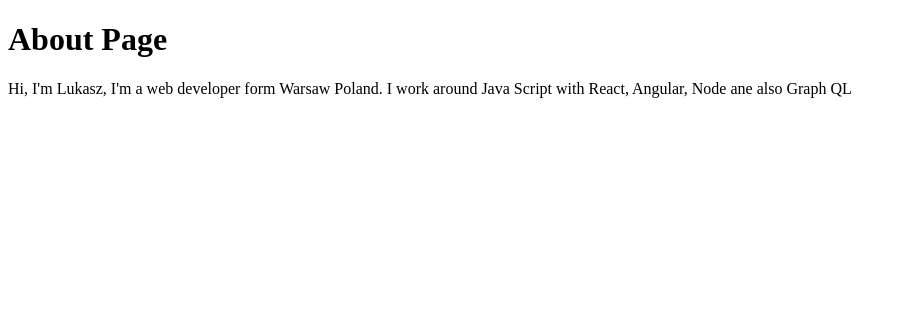
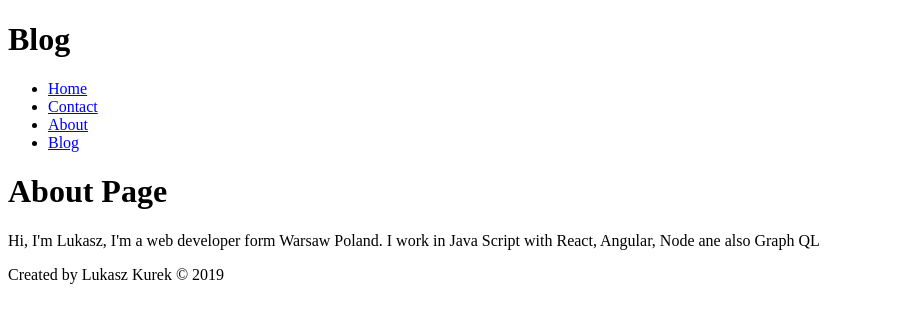
Before and after one commit to Lucascoorek/Gatsby-blog, a Gatsby site: page /about in a window 1280 px wide. Shown: the whole page, without its empty margins (0-906 px from the left). Built offline with nearby package versions, Linux system fonts and the light colour scheme; Gatsby itself is replaced by a stand-in of ours.

Commit message:
layout setup

```diff
--- /dev/null
+++ b/src/components/footer.js
@@ -0,0 +1,11 @@
+import React from "react"
+
+const Footer = () => {
+  return (
+    <footer>
+      <p>Created by Lukasz Kurek © 2019</p>
+    </footer>
+  )
+}
+
+export default Footer
--- /dev/null
+++ b/src/components/header.js
@@ -0,0 +1,28 @@
+import React from "react"
+import { Link } from "gatsby"
+
+const Header = () => {
+  return (
+    <header>
+      <h1>Blog</h1>
+      <nav>
+        <ul>
+          <li>
+            <Link to="/">Home</Link>
+          </li>
+          <li>
+            <Link to="/contact">Contact</Link>
+          </li>
+          <li>
+            <Link to="/about">About</Link>
+          </li>
+          <li>
+            <Link to="/blog">Blog</Link>
+          </li>
+        </ul>
+      </nav>
+    </header>
+  )
+}
+
+export default Header
--- /dev/null
+++ b/src/components/layout.js
@@ -0,0 +1,15 @@
+import React from "react"
+import Header from "./header"
+import Footer from "./footer"
+
+const Layout = props => {
+  return (
+    <div>
+      <Header />
+      {props.children}
+      <Footer />
+    </div>
+  )
+}
+
+export default Layout
--- a/src/pages/about.js
+++ b/src/pages/about.js
@@ -1,14 +1,17 @@
 import React from "react"
+import Footer from "../components/footer"
+import Header from "../components/header"
+import Layout from "../components/layout"
 
 const AboutPage = () => {
   return (
-    <div>
+    <Layout>
       <h1>About Page</h1>
       <p>
-        Hi, I'm Lukasz, I'm a web developer form Warsaw Poland. I work around
-        Java Script with React, Angular, Node ane also Graph QL
+        Hi, I'm Lukasz, I'm a web developer form Warsaw Poland. I work in Java
+        Script with React, Angular, Node ane also Graph QL
       </p>
-    </div>
+    </Layout>
   )
 }
 
--- a/src/pages/contact.js
+++ b/src/pages/contact.js
@@ -1,12 +1,14 @@
 import React from "react"
+
+import Layout from "../components/layout"
 
 const ContactPage = () => {
   return (
-    <div>
+    <Layout>
       <h1>Contact Page</h1>
       <p>Contact me at:</p>
       <p>lukascoorek@gmail.com</p>
-    </div>
+    </Layout>
   )
 }
 
--- a/src/pages/index.js
+++ b/src/pages/index.js
@@ -1,9 +1,10 @@
 import React from "react"
 import { Link } from "gatsby"
+import Layout from "../components/layout"
 
 const IndexPage = () => {
   return (
-    <div>
+    <Layout>
       <h1>Hello</h1>
       <h2>Hi I'm a web developer living in Warsaw, Poland</h2>
       <p>
@@ -15,7 +16,7 @@
       <p>
         Need to contact me directly? <Link to="/contact">Contact me.</Link>
       </p>
-    </div>
+    </Layout>
   )
 }
 
```
Also changed, not shown: src/pages/blog.js (+5 -2 lines).
